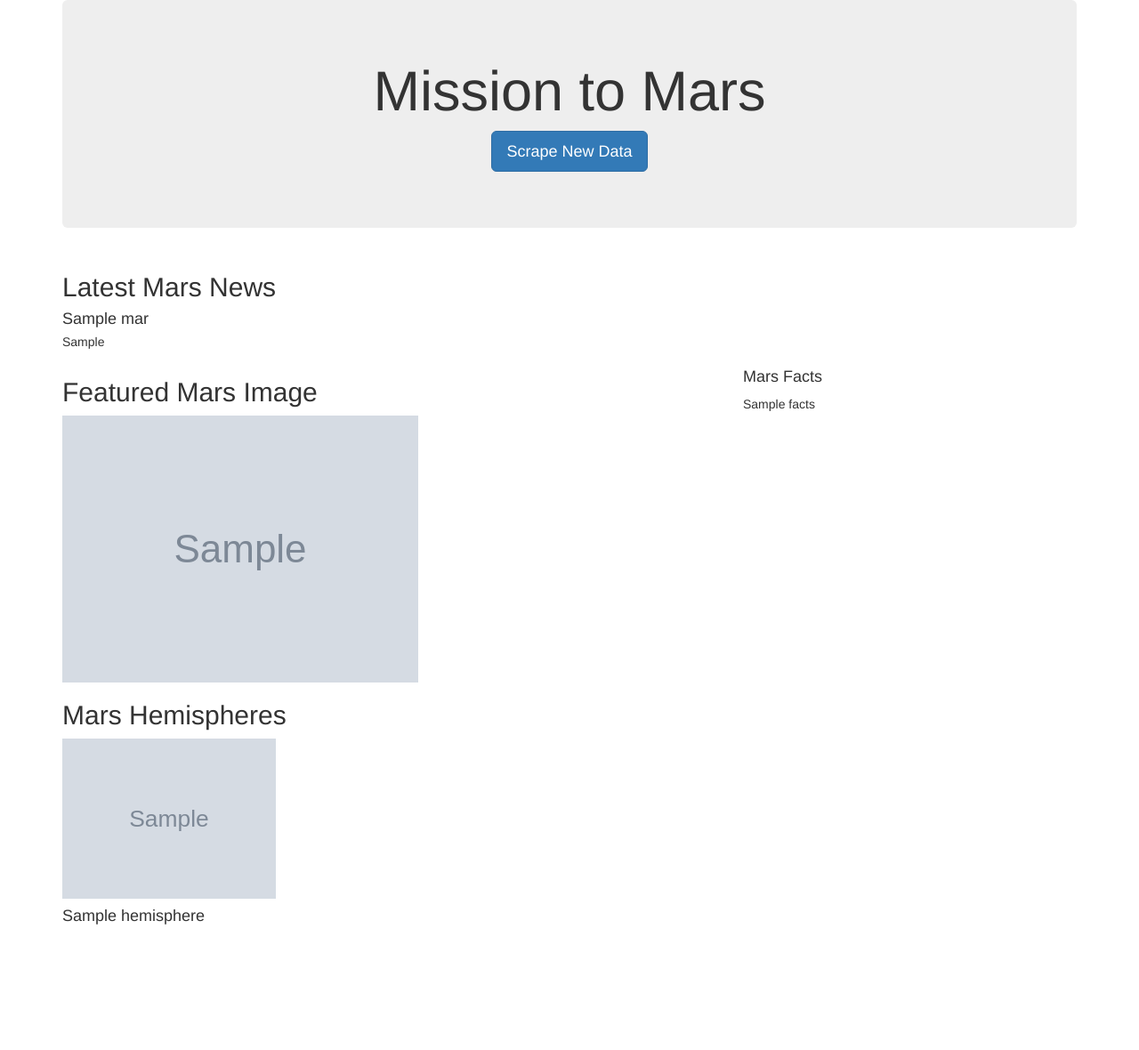
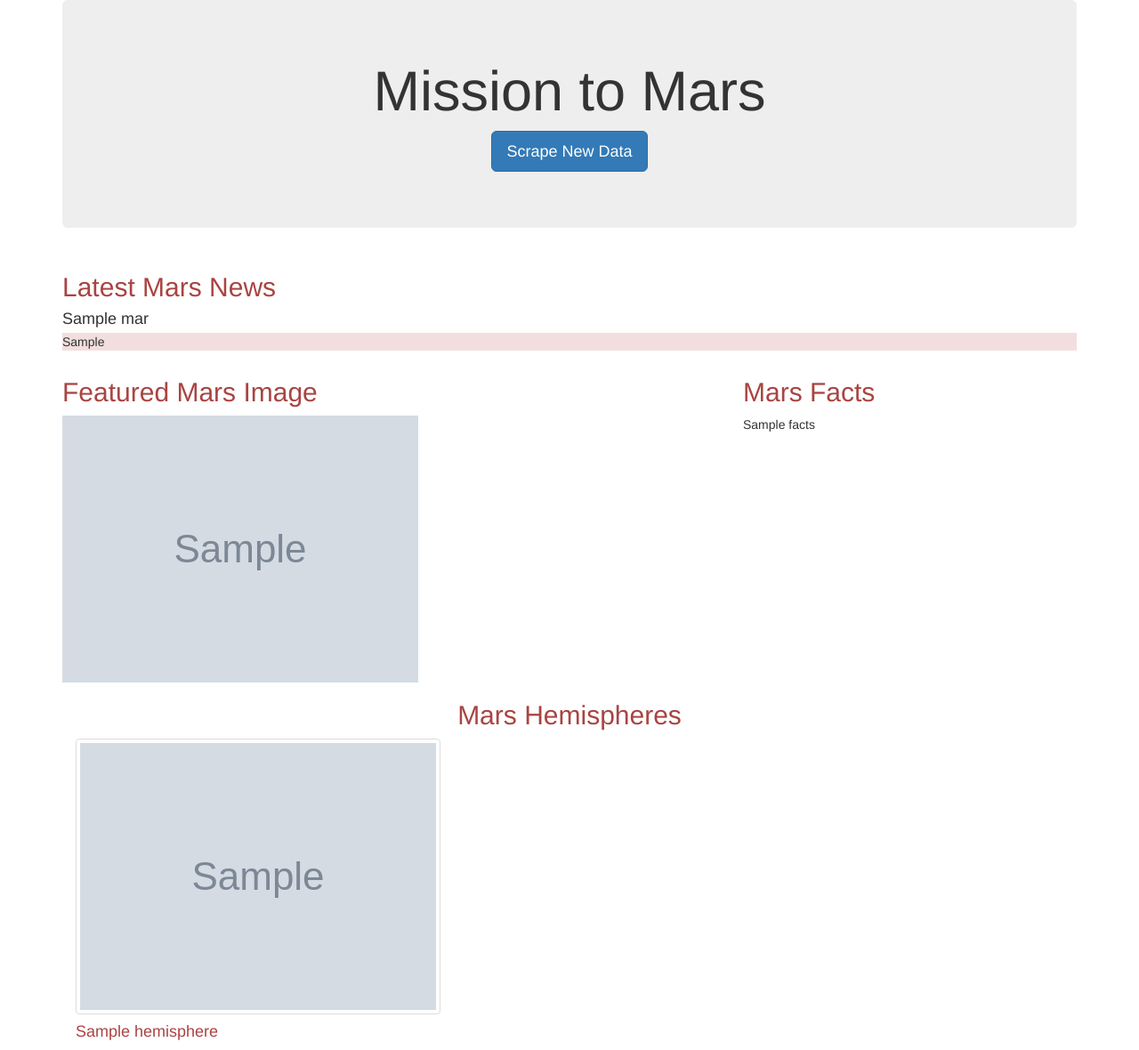
Before and after one commit to kochx384/Mission-to-Mars, a Flask app: page / in a window 1280 px wide. Shown: the whole page at 89% size. Before the commit the page ends 1039 px from the top, so only its background shows below. Run offline with Flask 2, Linux system fonts and the light colour scheme; grey boxes marked "Sample" are stand-in pictures; a database or web service that is not in the repository returns one stand-in record (values such as "Sample title"); some libraries are stand-ins or nearby versions.

Commit message:
add final files

```diff
--- a/templates/index.html
+++ b/templates/index.html
@@ -14,52 +14,52 @@
     <div class="container">
       <!-- Add Jumbotron to Header -->
       <div class="jumbotron text-center">
-        <h1>Mission to Mars</h1>
+        <h1 class="text-danger">Mission to Mars</h1>
         <!-- Add a button to activate scraping script -->
         <p><a class="btn btn-primary btn-lg" href="/scrape" role="button">Scrape New Data</a></p>
       </div>
       <!-- Add section for Mars News -->
       <div class="row" id="mars-news">
-        <div class="col-md-12">
+        <div class="col-md-12 col-xs-12">
           <div class="media">
             <div class="media-body">
-              <h2>Latest Mars News</h2>
+              <h2 class="text-danger">Latest Mars News</h2>
               <h4 class="media-heading">{{ mars.news_title }}</h4>
-              <p>{{ mars.news_paragraph }}</p>
+              <p class="bg-danger">{{ mars.news_paragraph }}</p>
             </div>
           </div>
         </div>
       </div>
       <!-- Section for Featured Image and Facts table -->
       <div class="row" id="mars-featured-image">
-        <div class="col-md-8">
-          <h2>Featured Mars Image</h2>
+        <div class="col-md-8 col-xs-12">
+          <h2 class="text-danger">Featured Mars Image</h2>
           <img
             src="{{mars.featured_image }}"
             class="img-responsive"
             alt="Responsive image"
           />
         </div>
-        <div class="col-md-4">
+        <div class="col-md-4 col-xs-4">
           <!-- Mars Facts -->
           <div class="row" id="mars-facts">
-            <h4>Mars Facts</h4>
+            <h2 class="text-danger">Mars Facts</h2>
             {{ mars.facts | safe }}
           </div>
         </div>
       </div>
       <!-- Section for Hemisphere Image and Titles -->
-      <div class="row" id="hemisphere_images">
-        <div class="col-md-6">
-          <h2> Mars Hemispheres </h2>
+      <div class="center-block" id="hemisphere_images">
+          <div class="col-md-12 col-xs-12">
+          <h2 class="text-center text-danger"> Mars Hemispheres </h2>
           {% for hemisphere in mars.hemispheres %}
             <img
                 src="{{hemisphere.image_url}}"
-                class="img-responsive"
+                class="img-thumbnail"
                 alt="Responsive image"
-                width="240" height="180"
+
                 />
-            <h4> {{hemisphere.title}} </h4>
+            <h4 class="text-danger"> {{hemisphere.title}} </h4>
           {% endfor %}
       </div>
     </div>
```
Also changed, not shown: 1 other file.
